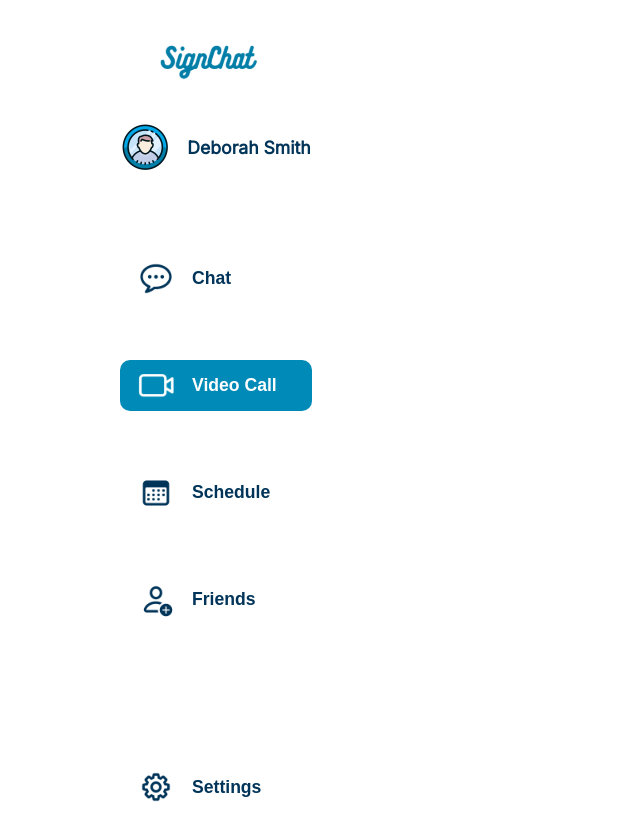
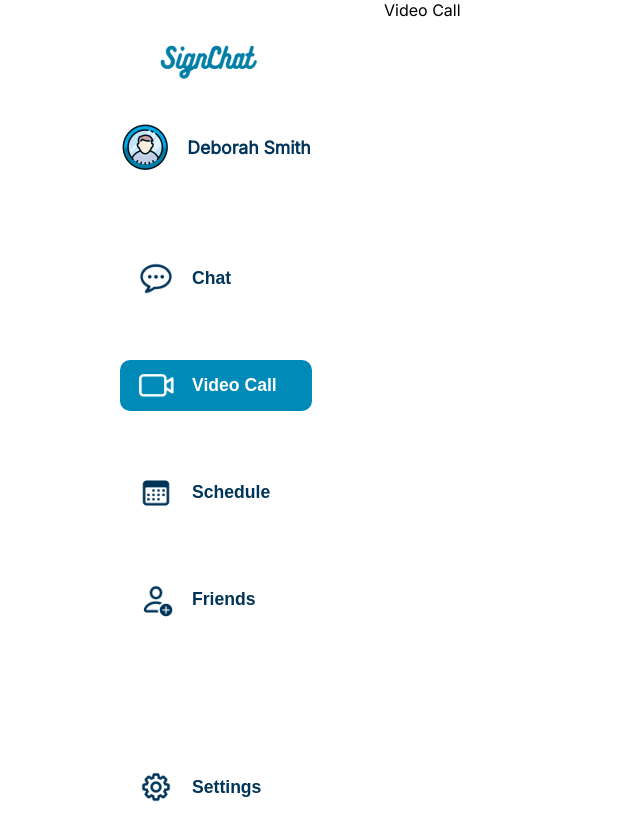
Before and after one commit to SignLink/Signchat-Frontend, a React (Create React App) app: page /user/videocall in a window 1280 px wide. Shown: the top 840 px of the page, without its empty margins (0-640 px from the left). Built offline with nearby package versions, Linux system fonts and the light colour scheme.

Commit message:
added video call content

```diff
--- /dev/null
+++ b/src/User Video Call Page/User Video Call Components/UserVideoCall.tsx
@@ -0,0 +1,7 @@
+import React from "react";
+
+function UserVideoCall() {
+  return <div className="user-videocall">Video Call</div>;
+}
+
+export default UserVideoCall;
--- /dev/null
+++ b/src/User Video Call Page/UserVideoCallPage.css
@@ -0,0 +1,3 @@
+.user-videocall-main{
+    display: flex;
+}
--- a/src/User Video Call Page/UserVideoCallPage.tsx
+++ b/src/User Video Call Page/UserVideoCallPage.tsx
@@ -1,12 +1,15 @@
 import React from "react";
 import MainWrapper from "../Main Components/MainWrapper";
 import UserNavigation from "../User Main Components/UserNavigation";
+import UserVideoCall from "./User Video Call Components/UserVideoCall";
+import './UserVideoCallPage.css'
 
 function UserVideoCallPage() {
   return (
     <MainWrapper>
       <div className="user-videocall-main">
         <UserNavigation />
+        <UserVideoCall/>
       </div>
     </MainWrapper>
   );
```
Also changed, not shown: src/User Video Call Page/User Video Call Components/UserVideoCall/UserVideoCall.css (added).
